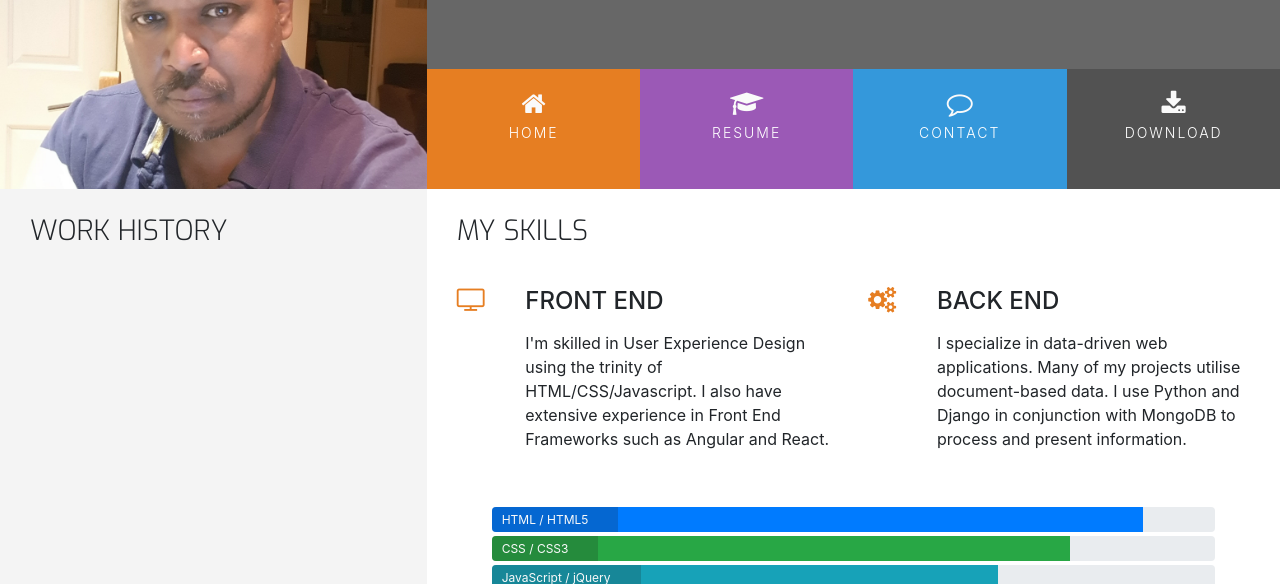
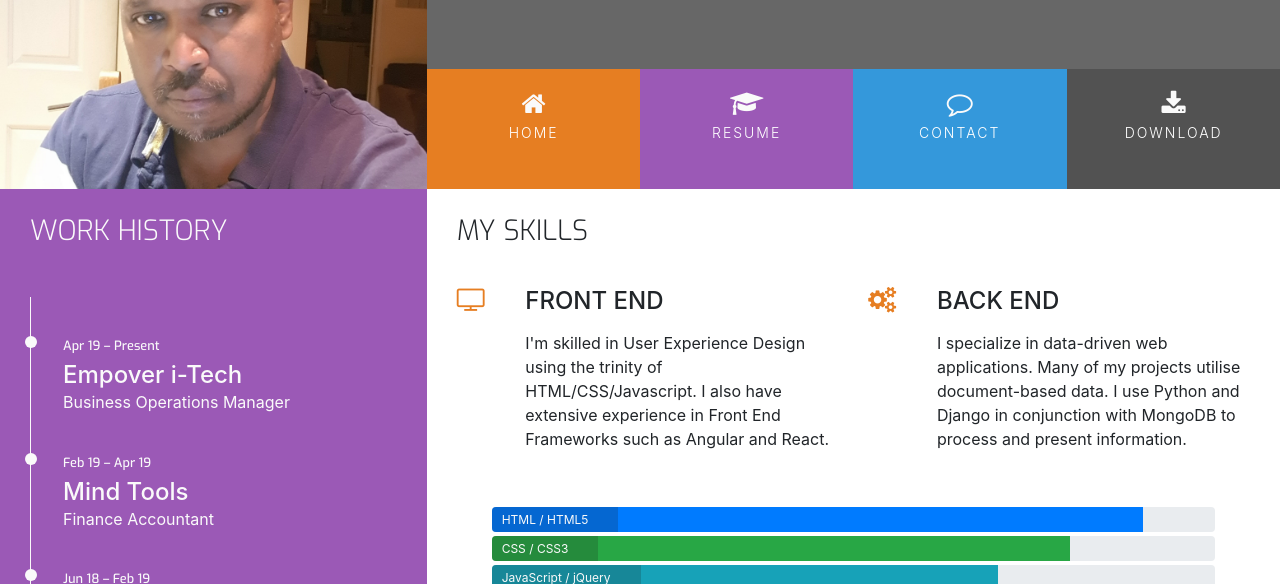
Before and after one commit to RoVsEk23/UCD-Resume, a plain HTML site: page resume.html in a window 1280 px wide. Shown: the part 180-764 px from the top of the page. Drawn offline with nearby package versions, Linux system fonts and the light colour scheme.

Commit message:
Added content to resume.html

```diff
--- a/assets/css/style.css
+++ b/assets/css/style.css
@@ -11,6 +11,10 @@
 
 .bg-color-personal-info {
     background-color: #f4f4f4;
+}
+
+.bg-color-work-history {
+    background-color: #9b59b6;
 }
 
 .ui-menu-color-home {
@@ -62,6 +66,7 @@ h4 {
     float: none;
 }
 
+.history-heading,
 .section-heading {
     font-family: "Exo", sans-serif;
     font-weight: 300;
@@ -279,3 +284,51 @@ footer {
 .progress-section {
     margin: 40px 20px;
 }
+
+/*------------------------------------------------Work History */
+
+.history-heading {
+    color: #fafafa;
+    margin-bottom: 50px;
+}
+
+.timeline-item {
+    padding: 4em 2em 0em 2em;
+    position: relative;
+    color: #fafafa;
+    border-left: 1px solid;
+}
+
+.timeline-item p {
+    padding: 0;
+    margin: 0;
+}
+
+.timeline-item:before {
+    content: attr(data-dates);
+    position: absolute;
+    left: 2.5em;
+    top: 3em;
+    display: block;
+    font-family: "Exo", sans-serif;
+    font-weight: 500;
+    font-size: 0.8em;
+    padding: 0;
+    margin: 0;
+}
+
+.timeline-item:after {
+    width: 12px;
+    height: 12px;
+    display: block;
+    top: 2.4em;
+    position: absolute;
+    left: -6px;
+    border-radius: 50%;
+    content: "";
+    background: #fafafa;
+}
+
+.history-items {
+    margin-bottom: 30px;
+}
--- a/resume.html
+++ b/resume.html
@@ -45,11 +45,27 @@
     </header>
     <section class="container-fluid">
         <div class="row">
-            <div class="col-md-4 bg-color-personal-info section-column">
+            <div class="col-md-4 bg-color-work-history section-column">
                 <div class="row">
                     <div class="col-12">
-                        <h3 class="section-heading uppercase">Work History</h3>
+                        <h3 class="history-heading uppercase">Work History</h3>
                     </div>
+                </div>
+                <div class="timeline-item" data-dates="Apr 19 – Present">
+                    <h4>Empover i-Tech</h4>
+                    <p>Business Operations Manager</p>
+                </div>
+                <div class="timeline-item" data-dates="Feb 19 – Apr 19">
+                    <h4>Mind Tools</h4>
+                    <p>Finance Accountant</p>
+                </div>
+                <div class="timeline-item" data-dates="Jun 18 – Feb 19">
+                    <h4>Gate Gourmet</h4>
+                    <p>AP / Operations Administrator</p>
+                </div>
+                <div class="timeline-item" data-dates="May 11 – Dec 17">
+                    <h4>TA Digital</h4>
+                    <p>Business Operations Manager</p>
                 </div>
             </div>
             <div class="col-md-8 bg-color-three-reasons section-column">
```
